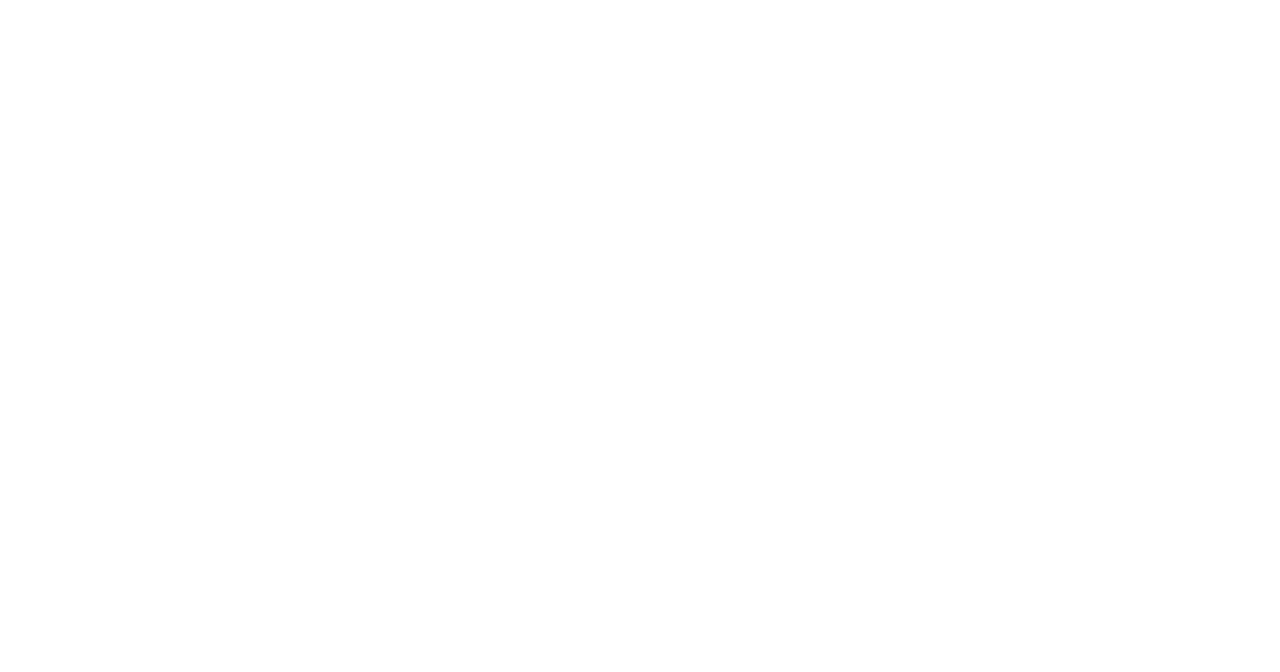
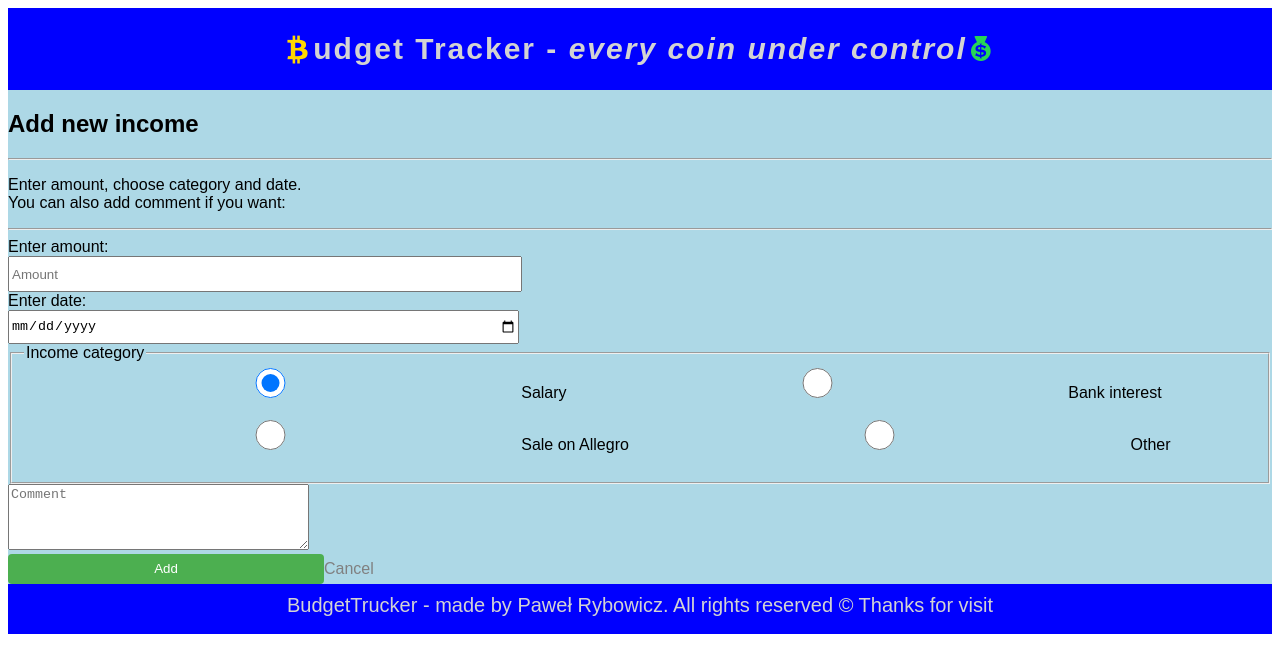
Before and after one commit to Pawryb91/BudgetTracker_webapp, a plain HTML site: page Add_Income.html in a window 1280 px wide. Drawn offline with Linux system fonts and the light colour scheme.

Commit message:
Add Add_income page

```diff
--- a/Add_Income.html
+++ b/Add_Income.html
@@ -7,11 +7,82 @@
 	<meta http-equiv="X-UA-Compatible" content="IE=edge" />
 
 	<link rel="stylesheet" href="style.css" type="text/css"/>
+	<link rel="stylesheet" href="css/fontello.css" type="text/css"/>
 
 </head>
 
 <body>
 
+<div class="conteiner">
+
+		<header>
+				<div class="logo">
+					<h1>
+						<i class="icon-bitcoin"></i>udget Tracker - <i>every coin under control</i><i class="icon-money"></i>
+					</h1>
+				</div>
+		</header>
+
+
+		<main>
+			<article>
+
+						<h2>Add new income</h2>
+						<hr>
+						<p>Enter amount, choose category and date. <br>
+						You can also add comment if you want:</p>
+						<hr>
+							<form id="income">
+
+											<div id="datediv" >
+												<label for="amount">Enter amount:</label><br>
+												<input type="number" id="amount"  placeholder="Amount"><br>
+											</div>
+
+											<div id="amountdiv" >
+												<label for="Date">Enter date:</label><br>
+												<input type="date" id="Date" ><br>
+											</div>
+
+											<div style="clear:both"></div>
+
+											<div id="fieldsetdiv" >
+											<fieldset>
+
+													<legend> Income category </legend>
+
+
+													<div><label><input type="radio" name="income_category" checked > Salary </label>
+												<label><input type="radio" name="income_category"  > Bank interest </label></div><br>
+													<div><label><input type="radio" name="income_category"  > Sale on Allegro</label>
+													<label><input type="radio" name="income_category"  > Other </label></div><br>
+
+											</fieldset>
+
+											</div>
+
+
+											<div id="comment_section">
+													<textarea id="comment" placeholder="Comment" rows="4" cols="35"></textarea><br>
+													</div>
+													<div style="clear:both"></div>
+											<div id="button">
+											<input type="submit" value="Add"><a href="mainMenu.html">Cancel</a>
+											</div>
+							</form>
+			</article>
+
+
+
+
+		</main>
+
+		<footer id="footerlogin">
+			BudgetTrucker - made by Paweł Rybowicz. All rights reserved &copy; Thanks for visit
+		</footer>
+
+	</div>
+
 
 </body>
 
```
